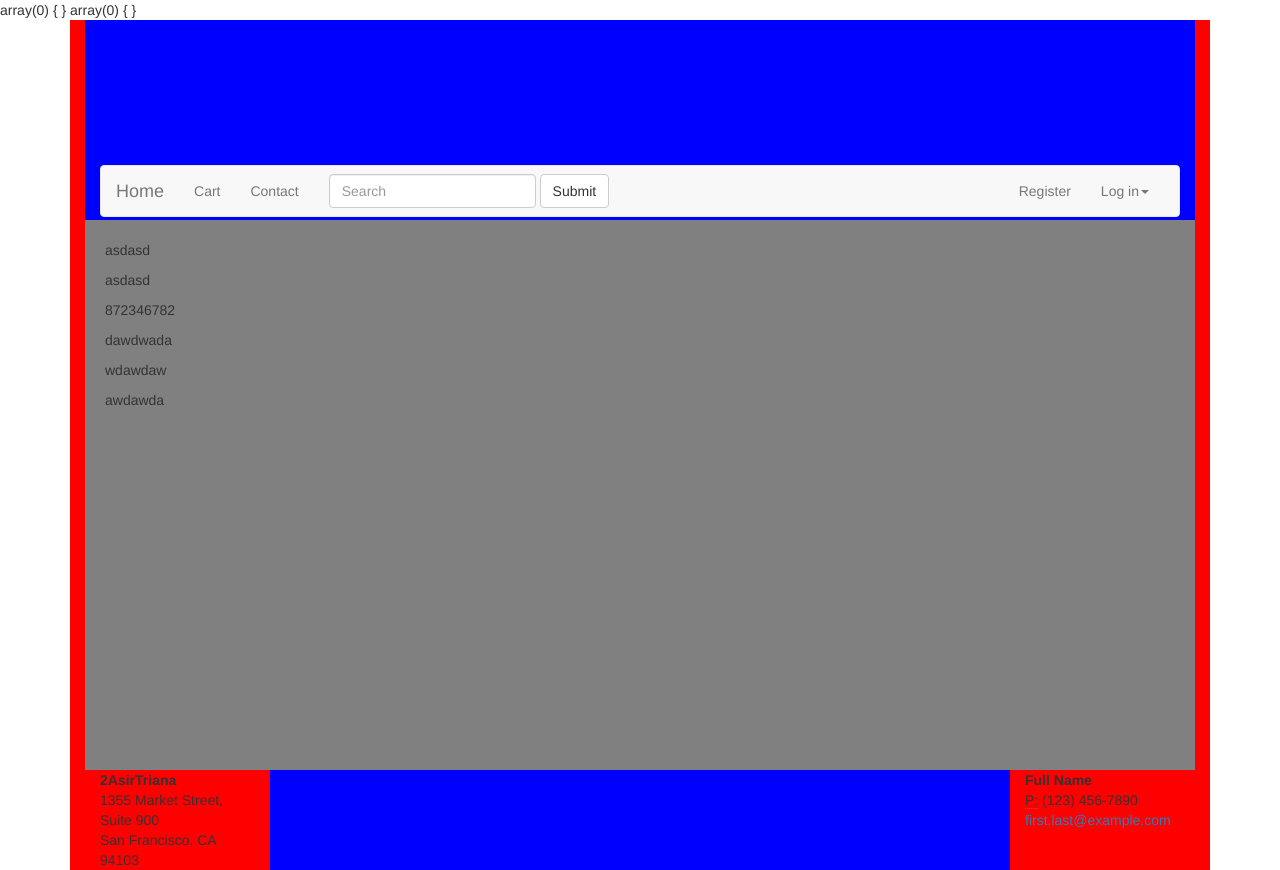
After one commit to AlvaroNieto/proyecto, a PHP site: page /contact.php in a window 1280 px wide. The commit adds this page. Run offline with PHP 8.4, Linux system fonts and the light colour scheme; some libraries are stand-ins or nearby versions.

```diff
--- /dev/null
+++ b/contact.php
@@ -0,0 +1,128 @@
+<!DOCTYPE html>
+<html lang="">
+  <head>
+    <meta charset="utf-8">
+    <meta http-equiv="X-UA-Compatible" content="IE=edge">
+    <meta name="viewport" content="width=device-width, initial-scale=1">
+    <title></title>
+    <link href="css/bootstrap.css" rel="stylesheet">
+    <link href="js/bootstrap.js" rel="stylesheet">
+    <link rel="stylesheet" type="text/css" href="index.css?v=0x#kl)Xip/t|=7s3x">
+    </head>
+    <body>
+      <?php
+      session_start();
+      var_dump($_SESSION);
+      var_dump($_POST);
+      if ($_SESSION == NULL) {
+        $_SESSION["user"]= "unloged";
+      }
+      ?>
+     <div class="container">
+        <div class="col-md-12" id="container">
+          <div class="col-md-12" id="header">
+            <nav class="navbar navbar-default" id="navbar">
+              <div class="container-fluid">
+                <!-- Brand and toggle get grouped for better mobile display -->
+                <div class="navbar-header">
+                  <button type="button" class="navbar-toggle collapsed" data-toggle="collapse"
+                  data-target="#bs-example-navbar-collapse-1" aria-expanded="false">
+                    <span class="sr-only">Toggle navigation</span>
+                    <span class="icon-bar"></span>
+                    <span class="icon-bar"></span>
+                    <span class="icon-bar"></span>
+                  </button>
+                  <a class="navbar-brand active" href="index.php">Home</a>
+                </div>
+
+                <!-- Collect the nav links, forms, and other content for toggling -->
+                <div class="collapse navbar-collapse" id="bs-example-navbar-collapse-1">
+                  <ul class="nav navbar-nav">
+                    <li><a href="#">Cart</a></li>
+                    <li><a href="#">Contact</a></li>
+                  </ul>
+                  <form class="navbar-form navbar-left">
+                    <div class="form-group">
+                      <input type="text" class="form-control" placeholder="Search">
+                    </div>
+                    <button type="submit" class="btn btn-default">Submit</button>
+                  </form>
+                  <ul class="nav navbar-nav navbar-right">
+                    <!--Login-->
+
+                    <?php
+
+                    if($_SESSION["user"] == "unloged" or "" ) {
+                       echo "
+                       <li><a href='register.php'>Register</a></li>
+                       <li class='dropdown'>
+                        <a href='#' class='dropdown-toggle' data-toggle='dropdown' role='button'
+                        aria-haspopup='true' aria-expanded='false'>Log in<span class='caret'></span></a>
+                        <ul class='dropdown-menu'>
+                          <form class='navbar-form navbar-left' id='loger' method='POST' action='login.php'>
+                            <div class='form-group'>
+                                <!--user-->
+                              <input type='text' class='form-control' name='user' placeholder='user' required><br><br>
+                                <!--password-->
+                              <input type='password' class='form-control' name='password' placeholder='password' required><br><br>
+                            </div>
+                            <input type='checkbox' id='remember' name='remember' value='rememberme'>
+                              <label for='remember'>Remember me</label>
+                            <button type='submit' class='btn btn-default' value='login'>Log In</button>
+                          </form>
+                        </ul>
+                      </li>";
+                    } else { echo "
+                      <li><a href='profile.php'>".$_SESSION['user']."</a></li>
+                      <li><a id='logerout' onclick='return alertlogout()' href='#' value='logout'>Logout</a></li>
+                      ";
+                  }
+
+                    ?>
+                  </ul>
+                </div><!-- /.navbar-collapse -->
+              </div><!-- /.container-fluid -->
+            </nav>
+
+          </div>
+          <div class="col-md-12" id="content">
+            <p>asdasd</p>
+            <p>asdasd</p>
+            <p>872346782</p>
+            <p>dawdwada</p>
+            <p>wdawdaw</p>
+            <p>awdawda</p>
+          </div>
+          <!-- footer -->
+          <div class="col-md-2" id="footerL">
+            <address>
+              <strong>2AsirTriana</strong><br>
+              1355 Market Street, Suite 900<br>
+              San Francisco, CA 94103<br>
+            </address>
+          </div>
+          <div class="col-md-8" id="footer">
+
+          </div>
+          <div class="col-md-2" id="footerR">
+            <address>
+              <strong>Full Name</strong><br>
+                <abbr title="Phone">P:</abbr> (123) 456-7890
+              <a href="mailto:#">first.last@example.com</a>
+            </address>
+          </div>
+          <!-- end of footer -->
+          </div>
+        </div>
+      </div>
+        <?php
+         ?>
+         <script src="https://code.jquery.com/jquery-3.1.1.js"
+            integrity="sha256-16cdPddA6VdVInumRGo6IbivbERE8p7CQR3HzTBuELA="
+            crossorigin="anonymous"></script>
+         <script type="text/javascript" src="js/bootstrap.min.js">
+         </script>
+         <script type="text/javascript" src="js/check.js">
+         </script>
+    </body>
+</html>
--- a/index.css
+++ b/index.css
@@ -38,3 +38,13 @@ nav#navbar {
 #content > .dropdown {
   padding: 10px;
 }
+
+.input-group{
+  width: 100%;
+}
+
+.buttonright {
+}
+#toggler {
+  float:right;
+}
--- a/js/check.js
+++ b/js/check.js
@@ -26,4 +26,21 @@ function validationPass(){
       return true;
       //return false;
     }
+};
+
+function alertlogout() {
+    var logout = confirm("Are you sure you want to log out?");
+    if (logout == true) {
+        window.location.href = "logout.php";
+    }
+};
+
+function unlock() {
+  button = document.getElementById('submiter');
+  console.log("test");
+  if (button.disabled == true) {
+    button.disabled = false;
+  } else {
+    button.disabled = true;
+  }
 }
```
Also changed, not shown: dataupdate.php (added, +50 -0 lines), index.php (+4 -3 lines), login.php (+0 -8 lines), profile.php (+49 -23 lines).
